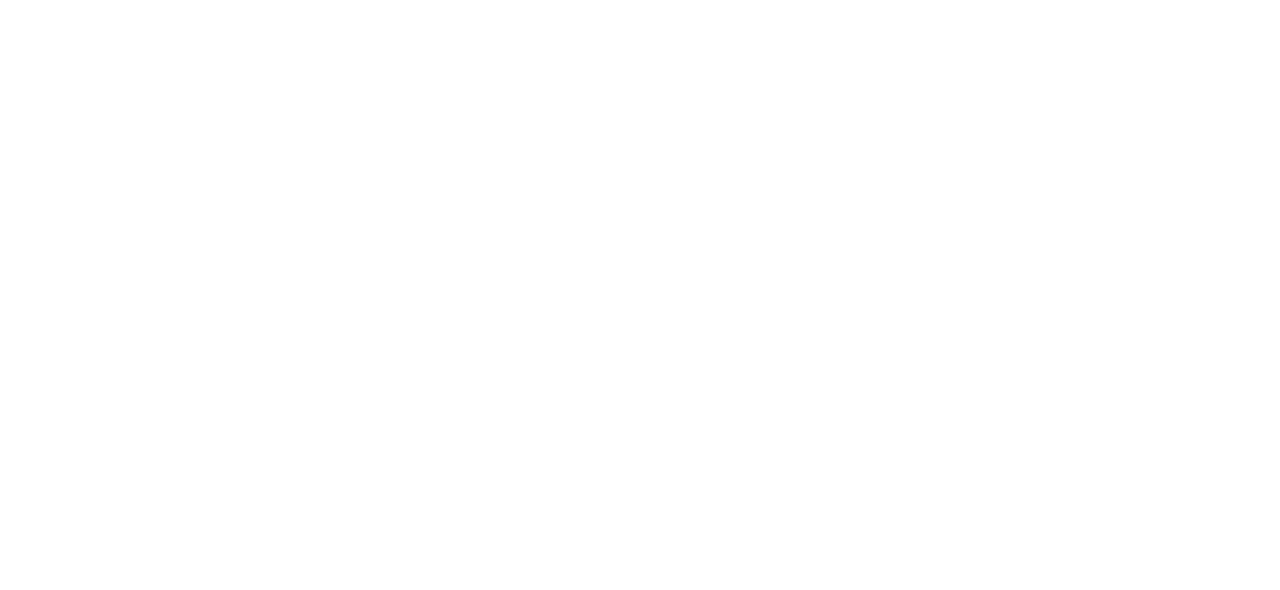
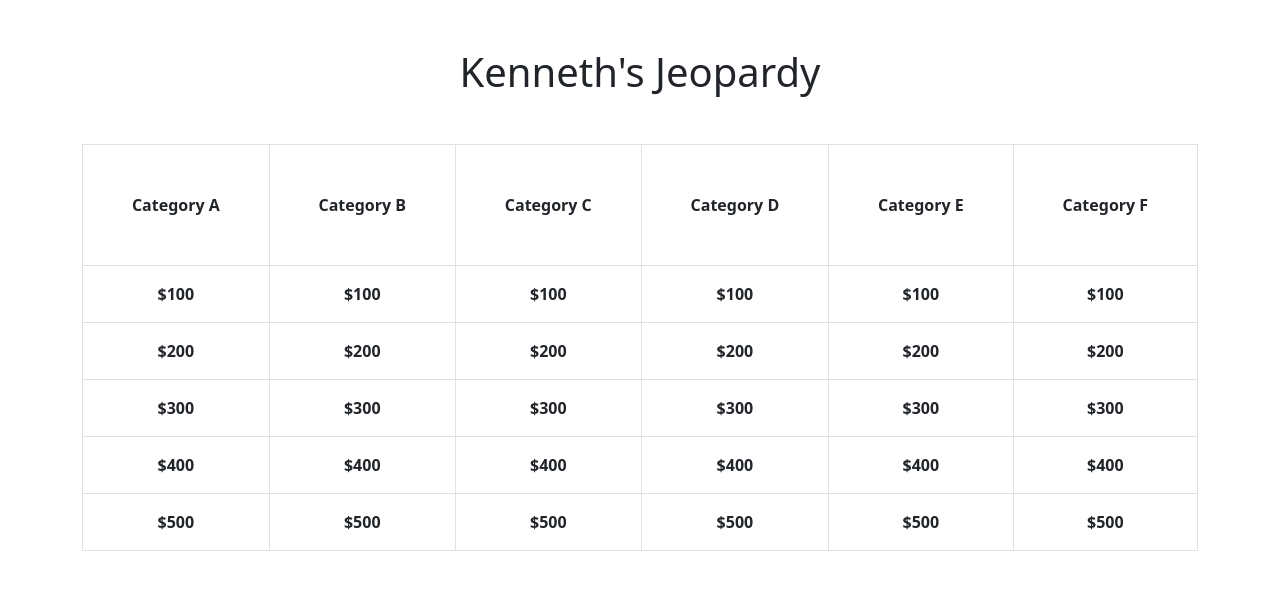
Before and after one commit to KendrickPC/jeopardyGame, a plain HTML site: page index.html in a window 1280 px wide. Drawn offline with nearby package versions, Linux system fonts and the light colour scheme; a web font is replaced by a local one.

Commit message:
HTML Table and rows created

```diff
--- a/index.html
+++ b/index.html
@@ -9,12 +9,75 @@
   <link href="https://fonts.googleapis.com/css?family=Copse&display=swap"
         rel="stylesheet">
   <link rel="stylesheet" href="jeopardy.css">
+  <link href="https://cdn.jsdelivr.net/npm/bootstrap@5.2.0-beta1/dist/css/bootstrap.min.css" rel="stylesheet" integrity="sha384-0evHe/X+R7YkIZDRvuzKMRqM+OrBnVFBL6DOitfPri4tjfHxaWutUpFmBp4vmVor" crossorigin="anonymous">
 </head>
 <body>
+  <h1 class="h1 text-center m-5">Kenneth's Jeopardy</h1>
+  <div class="container">
+  <table class="table table-bordered">
+    <thead>
+      <tr>
+        <th scope="col" class="p-5 text-center">Category A</th>
+        <th scope="col" class="p-5 text-center">Category B</th>
+        <th scope="col" class="p-5 text-center">Category C</th>
+        <th scope="col" class="p-5 text-center">Category D</th>
+        <th scope="col" class="p-5 text-center">Category E</th>
+        <th scope="col" class="p-5 text-center">Category F</th>
+      </tr>
+    </thead>
+    <tbody>
+      <tr>
+        <th scope="row" class="p-3 text-center">$100</th>
+        <th scope="row" class="p-3 text-center">$100</th>
+        <th scope="row" class="p-3 text-center">$100</th>
+        <th scope="row" class="p-3 text-center">$100</th>
+        <th scope="row" class="p-3 text-center">$100</th>
+        <th scope="row" class="p-3 text-center">$100</th>
+      </tr>
+      <tr>
+        <th scope="row" class="p-3 text-center">$200</th>
+        <th scope="row" class="p-3 text-center">$200</th>
+        <th scope="row" class="p-3 text-center">$200</th>
+        <th scope="row" class="p-3 text-center">$200</th>
+        <th scope="row" class="p-3 text-center">$200</th>
+        <th scope="row" class="p-3 text-center">$200</th>
+      </tr>
+      <tr>
+        <th scope="row" class="p-3 text-center">$300</th>
+        <th scope="row" class="p-3 text-center">$300</th>
+        <th scope="row" class="p-3 text-center">$300</th>
+        <th scope="row" class="p-3 text-center">$300</th>
+        <th scope="row" class="p-3 text-center">$300</th>
+        <th scope="row" class="p-3 text-center">$300</th>
+      </tr>
+      <tr>
+        <th scope="row" class="p-3 text-center">$400</th>
+        <th scope="row" class="p-3 text-center">$400</th>
+        <th scope="row" class="p-3 text-center">$400</th>
+        <th scope="row" class="p-3 text-center">$400</th>
+        <th scope="row" class="p-3 text-center">$400</th>
+        <th scope="row" class="p-3 text-center">$400</th>
+      </tr>
+      <tr>
+        <th scope="row" class="p-3 text-center">$500</th>
+        <th scope="row" class="p-3 text-center">$500</th>
+        <th scope="row" class="p-3 text-center">$500</th>
+        <th scope="row" class="p-3 text-center">$500</th>
+        <th scope="row" class="p-3 text-center">$500</th>
+        <th scope="row" class="p-3 text-center">$500</th>
+      </tr>
+    </tbody>
+  </table>
+  </div>
 
 <script src="https://unpkg.com/jquery"></script>
 <script src="https://unpkg.com/axios/dist/axios.js"></script>
 <script src="https://unpkg.com/lodash"></script>
+
+<script src="https://cdn.jsdelivr.net/npm/@popperjs/core@2.11.5/dist/umd/popper.min.js" integrity="sha384-Xe+8cL9oJa6tN/veChSP7q+mnSPaj5Bcu9mPX5F5xIGE0DVittaqT5lorf0EI7Vk" crossorigin="anonymous"></script>
+<script src="https://cdn.jsdelivr.net/npm/bootstrap@5.2.0-beta1/dist/js/bootstrap.min.js" integrity="sha384-kjU+l4N0Yf4ZOJErLsIcvOU2qSb74wXpOhqTvwVx3OElZRweTnQ6d31fXEoRD1Jy" crossorigin="anonymous"></script>
+
+
 <script src="jeopardy.js"></script>
 
 </body>
```
Also changed, not shown: 1 other file.
